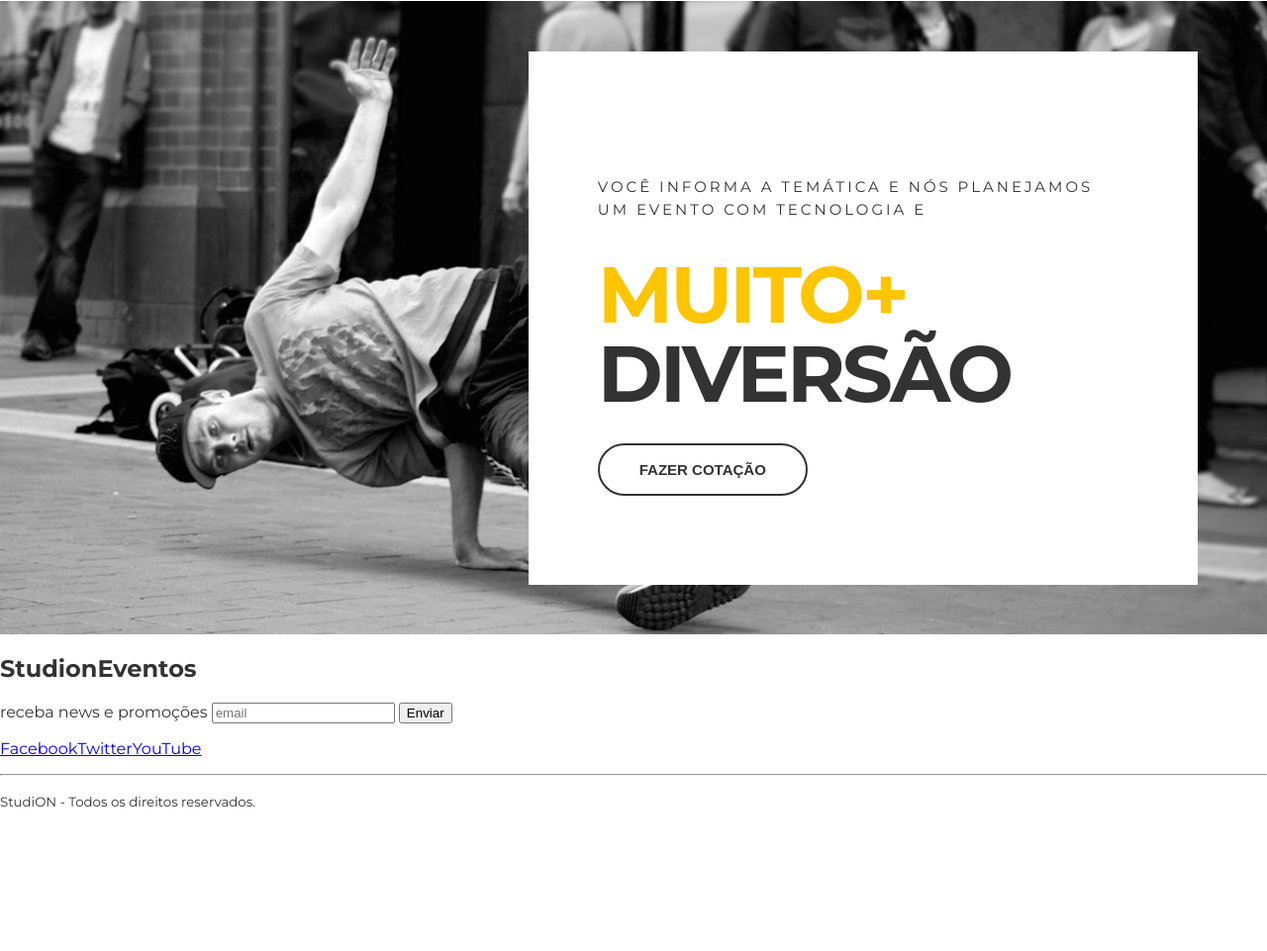
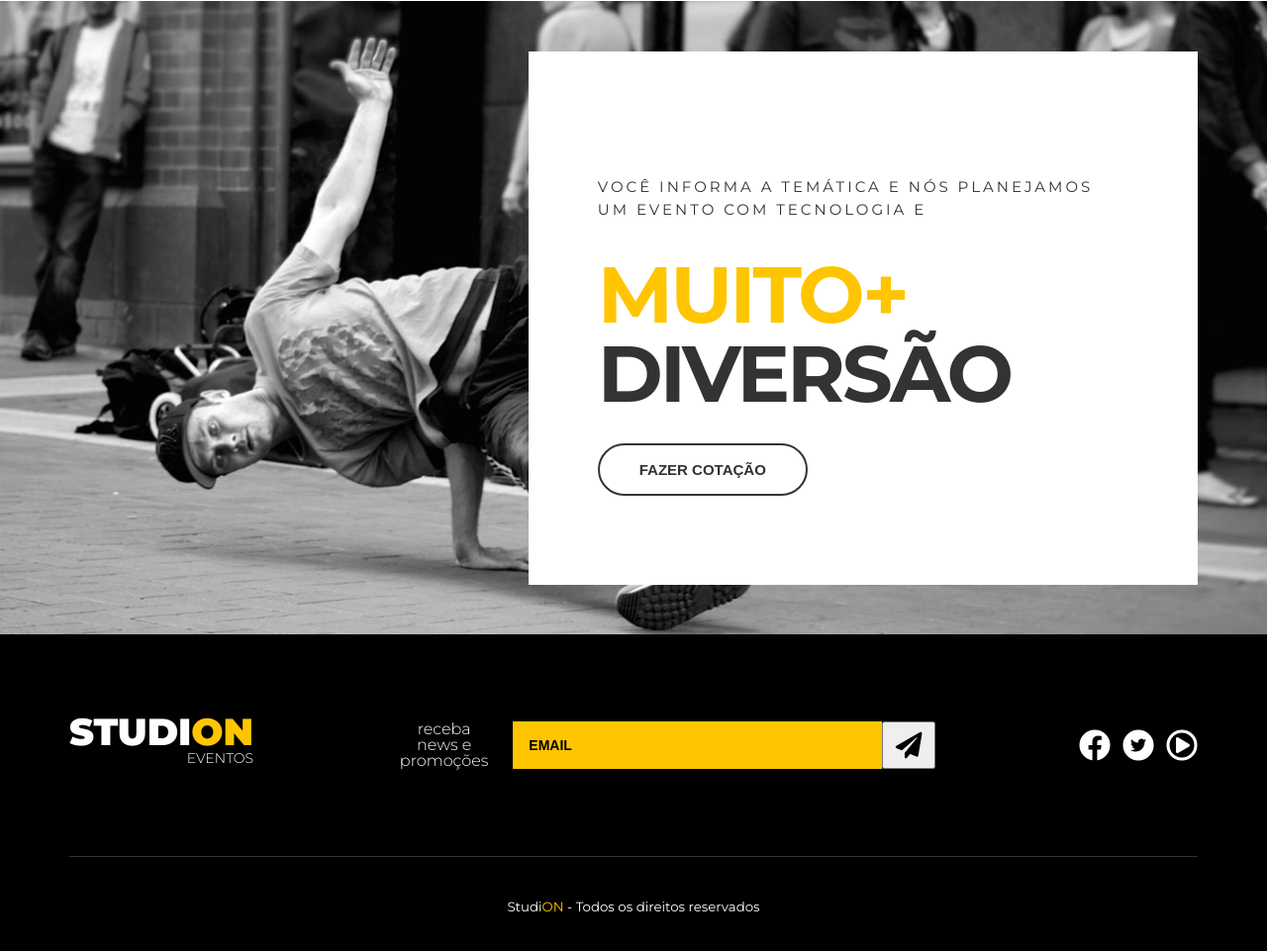
Before and after one commit to dglpz/studion, a website: page src/index.html in a window 1280 px wide. Shown: the part 1653-2614 px from the top of the page at 99% size. Before the commit the page ends 2488 px from the top, so only its background shows below. Drawn offline with Linux system fonts and the light colour scheme.

Commit message:
feat(footer): implemented footer styles

```diff
--- a/src/index.html
+++ b/src/index.html
@@ -93,20 +93,38 @@
         </section>
     </main>
 
-    <footer>
-        <h2>Studi<span>on</span><span>Eventos</span></h2>
-        <form>
-            <label>receba news e promoções</label>
-            <input type="email" placeholder="email" />
-            <button type="submit">Enviar</button>
+    <footer class="footer">
+        <div class="container footer__container">
+        <h2 class="logo-studion">Studi<span class="copy--primary">on</span><span class="logo-studion__subtitle">Eventos</span></h2>
+        <form class="footer__form">
+            <label for="email">receba news e promoções</label>
+        <div class="footer__form__email">
+            <input id="email" type="email" placeholder="email" />
+            <button type="submit"><i class="fas fa-paper-plane fa-2x"></i></button>
+        </div>
         </form>
-        <ul>
-            <li><a href="https://facebook.com" target="_blank">Facebook</a></li>
-            <li><a href="https://twitter.com" target="_blank">Twitter</a></li>
-            <li><a href="https://youtube.com" target="_blank">YouTube</a></li>
+        <ul class="footer__social">
+        <li>
+                <a href="https://facebook.com" target="_blank">
+                <i class="fab fa-facebook fa-2x"></i>
+            </a>
+        </li>
+            <li
+            ><a href="https://twitter.com" target="_blank">
+                <span class="fa-stack">
+                    <i class="fas fa-circle fa-stack-2x fa-inverse"></i>
+                    <i class="fab fa-twitter fa-stack-1x"></i>
+                </span>
+            </a>
+        </li>
+            <li>
+                <a href="https://youtube.com" target="_blank">
+                    <i class="far fa-play-circle fa-2x"></i>
+                </a>
+            </li>
         </ul>
-        <hr />
-        <p><small>Studi<span>ON </span>- Todos os direitos reservados.</small></p>
+        </div>
+        <p><small>Studi<span class="copy--primary">ON </span>- Todos os direitos reservados</small></p>
     </footer>
 </body>
 
--- a/src/style.css
+++ b/src/style.css
@@ -1,4 +1,6 @@
 @import url('https://fonts.googleapis.com/css2?family=Montserrat:wght@300;400;500;700;900&family=Roboto&display=swap');
+@import url('https://cdnjs.cloudflare.com/ajax/libs/font-awesome/5.15.3/css/fontawesome.min.css');
+@import url('https://cdnjs.cloudflare.com/ajax/libs/font-awesome/5.15.3/css/all.min.css');
 
 * {
     box-sizing: border-box;
@@ -264,3 +266,89 @@ ul {
     border-color: var(--color-copy);
     background: unset;
 }
+
+.footer {
+    background-color: #000;
+    color: #fff;
+    text-align: center;
+}
+
+.footer__container {
+    display: grid;
+    grid-template-columns: repeat(3, auto);
+    align-items: center;
+    border-bottom: 0.1rem solid #fff3;
+    padding: 5rem 0;
+}
+
+.footer .logo-studion {
+    justify-self: start;
+    margin: 0;
+}
+
+.logo-studion__subtitle {
+    display: block;
+}
+
+.footer__form {
+    display: grid;
+    grid-template-columns: 9ch auto;
+    gap: 1.375rem;
+    align-items: center;
+}
+
+.footer__form label {
+    font-size: 0.875;
+    font-weight: 300;
+    line-height: 1rem;
+}
+
+.footer__form__email {
+    display: grid;
+    grid-template-columns: auto 3.375rem;
+}
+
+.footer__form input {
+    background-color: var(--color-primary);
+    border: unset;
+    font-size: 0.875rem;
+    font-weight: 700;
+    text-transform: uppercase;
+    padding: 1rem;
+    color: #000;
+}
+
+.footer__form input::placeholder {
+    color: #000;
+}
+
+.footer__form button {
+    cursor: pointer;
+    transition: 0.3s all ease;
+}
+
+.footer__form button:hover {
+    background-color: #000;
+    color: #fff;
+}
+
+.footer__social {
+    display: grid;
+    grid-template-columns: repeat(3, auto);
+    gap: 0.5rem;
+    justify-self: end;
+}
+
+.footer__social a,
+.footer__social a:hover,
+.footer__social a:visited {
+    color: #fff;
+}
+
+.footer__social .fa-twitter {
+    color: #000;
+}
+
+.footer p {
+    margin: 2.5rem 0;
+}
```
